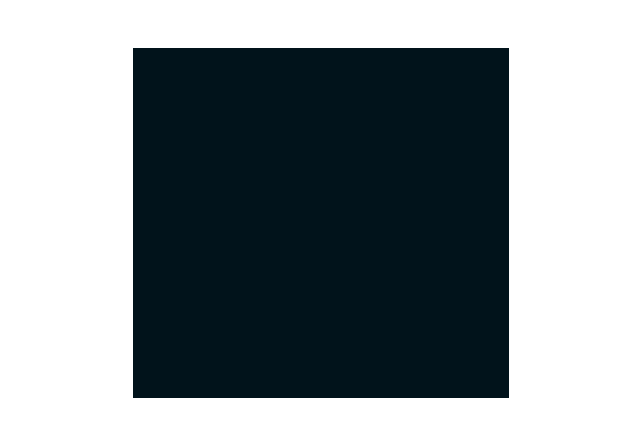
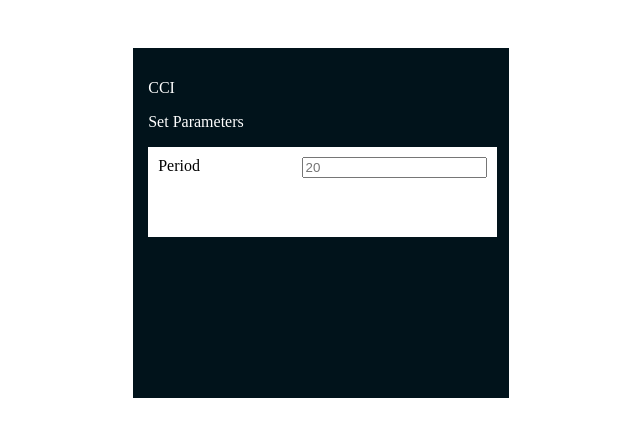
Before and after one commit to Darshil-Lalchandani/stock-scan-frontend, a React (Create React App) app: page /cci_params_1 in a window 1280 px wide. Before the commit this address had no page. Shown: the top 436 px of the page, without its empty margins (319-959 px from the left). Built offline with nearby package versions, Linux system fonts and the light colour scheme.

Commit message:
add params components

```diff
--- a/src/App.js
+++ b/src/App.js
@@ -1,6 +1,8 @@
 import { useRoutes } from "react-router-dom";
 import Home from "./components/Home/Home";
 import Section from "./components/Section/Section";
+import ArrayParams from "./components/Params/ArrayParams";
+import PeriodParams from "./components/Params/PeriodParams";
 import data from "./data";
 import "./App.css";
 
@@ -12,6 +14,44 @@ function App() {
     { path: "/open_high", element: <Section data={data[2]} /> },
     { path: "/cci_reversal", element: <Section data={data[3]} /> },
     { path: "/rsi_overbought", element: <Section data={data[4]} /> },
+    {
+      path: "/open_high_params_1",
+      element: <ArrayParams data={data[2].criteria[0].variable.$1.values} />,
+    },
+    {
+      path: "/cci_params_1",
+      element: (
+        <PeriodParams
+          header={"CCI"}
+          placeholder={data[3].criteria[0].variable.$1.default_value}
+        />
+      ),
+    },
+    {
+      path: "/cci_params_2",
+      element: <ArrayParams data={data[3].criteria[0].variable.$2.values} />,
+    },
+    {
+      path: "/rsi_params_1",
+      element: <ArrayParams data={data[4].criteria[0].variable.$1.values} />,
+    },
+    {
+      path: "/rsi_params_2",
+      element: <ArrayParams data={data[4].criteria[1].variable.$2.values} />,
+    },
+    {
+      path: "/rsi_params_3",
+      element: <ArrayParams data={data[4].criteria[1].variable.$3.values} />,
+    },
+    {
+      path: "/rsi_params_4",
+      element: (
+        <PeriodParams
+          header={"RSI"}
+          placeholder={data[4].criteria[2].variable.$4.default_value}
+        />
+      ),
+    },
   ]);
 
   return <div className="App">{routes}</div>;
--- /dev/null
+++ b/src/components/Params/ArrayParams.js
@@ -0,0 +1,15 @@
+import React from "react";
+
+export default function ArrayParams(props) {
+  props.data.sort();
+  return (
+    <div>
+      {props.data.map((ele, index) => (
+        <div key={index}>
+          <p>{ele}</p>
+          <hr style={{ borderStyle: "dotted" }} />
+        </div>
+      ))}
+    </div>
+  );
+}
--- /dev/null
+++ b/src/components/Params/PeriodParams.js
@@ -0,0 +1,22 @@
+import React from "react";
+
+export default function PeriodParams(props) {
+  return (
+    <>
+      <p>{props.header}</p>
+      <p>Set Parameters</p>
+      <div
+        style={{
+          backgroundColor: "white",
+          color: "black",
+          height: 70,
+          width: "95%",
+          padding: "10px 10px",
+        }}
+      >
+        <span>Period</span>
+        <input style={{ float: "right" }} placeholder={props.placeholder} />
+      </div>
+    </>
+  );
+}
--- a/src/components/Section/Section.js
+++ b/src/components/Section/Section.js
@@ -14,7 +14,9 @@ export default function Section(props) {
         {props.data.criteria.map((ele, index) => (
           <>
             {ele.type === "plain_text" && <p key={index}>{ele.text}</p>}
-            {ele.type === "variable" && <Variable data={ele} />}
+            {ele.type === "variable" && (
+              <Variable data={ele} section={props.data.name} />
+            )}
             {index !== props.data.criteria.length - 1 && <small> and </small>}
           </>
         ))}
--- a/src/components/Variable/Variable.js
+++ b/src/components/Variable/Variable.js
@@ -2,11 +2,17 @@ import React from "react";
 
 export default function Variable(props) {
   const { text, variable } = props.data;
+  let linkName;
+  if (props.section === "Open = High") linkName = "open_high_params";
+  if (props.section === "CCI Reversal") linkName = "cci_params";
+  if (props.section === "RSI Overbought") linkName = "rsi_params";
+
   let displayText = text;
 
   Object.entries(variable).forEach(([key, value]) => {
     const variableValue = value.values ? value.values[0] : value.default_value;
-    const linkTag = `<a href="#">${variableValue}</a>`;
+    const numericKey = key[1]; //remove dollar sign
+    const linkTag = `<a href=${linkName}_${numericKey}>${variableValue}</a>`;
     displayText = displayText.replace(key, linkTag);
   });
 
```
